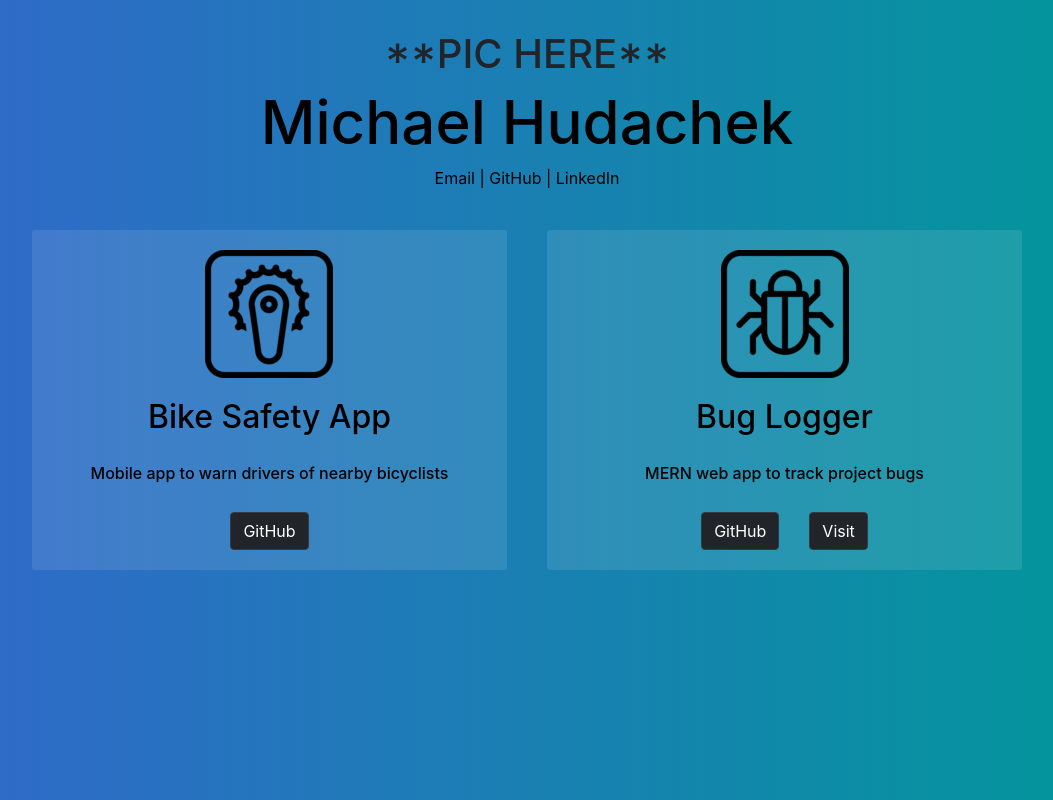
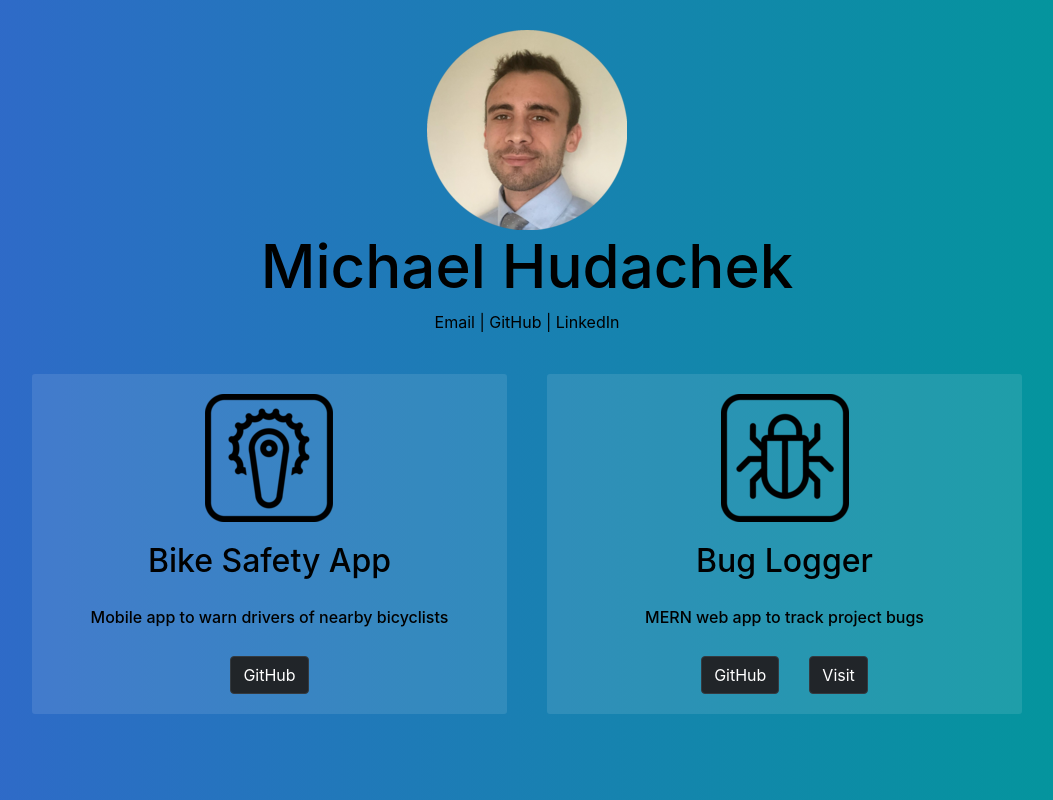
Before and after one commit to hud987/PortfolioSite, a React (Create React App) app: page / in a window 1280 px wide. Shown: the whole page, without its empty margins (113-1166 px from the left). Built offline with nearby package versions, Linux system fonts and the light colour scheme.

Commit message:
added picture

```diff
--- a/src/components/Homepage.js
+++ b/src/components/Homepage.js
@@ -4,6 +4,7 @@ import { Row, Col, Button } from 'react-bootstrap';
 //128 x 128
 import bikesafety from '../images/bikesafety.png'
 import buglogger from '../images/buglogger.png'
+import profile from '../images/selfie.png'
 
 export default class Homepage extends Component {
   render() {
@@ -11,7 +12,7 @@ export default class Homepage extends Component {
 
       <div>
         <div style={{paddingTop: 30, display: 'flex', justifyContent: 'center'}}>
-          <h1>**PIC HERE**</h1>
+          <img src={profile} alt="profile"/>
         </div>
         <div style={{color: 'black', textAlign: 'center'}}>
           <h1 style={{fontSize: 60}}>Michael Hudachek</h1>
```
Also changed, not shown: src/images/selfie.png (added).
